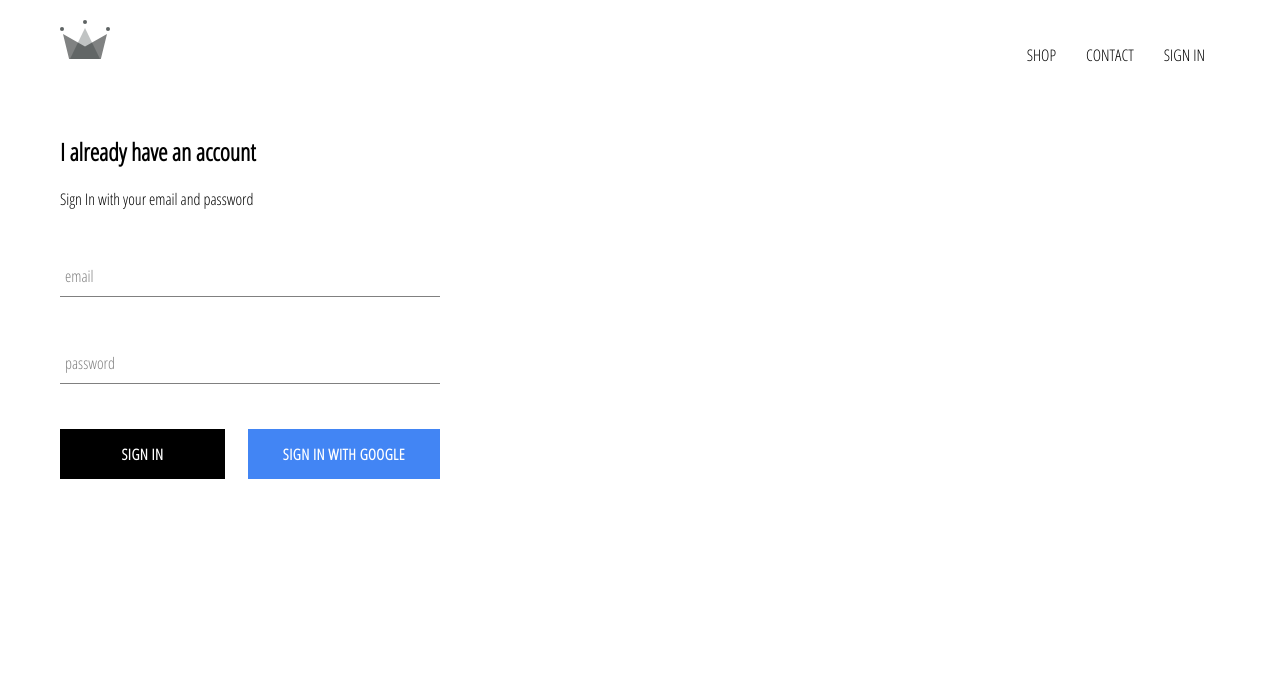
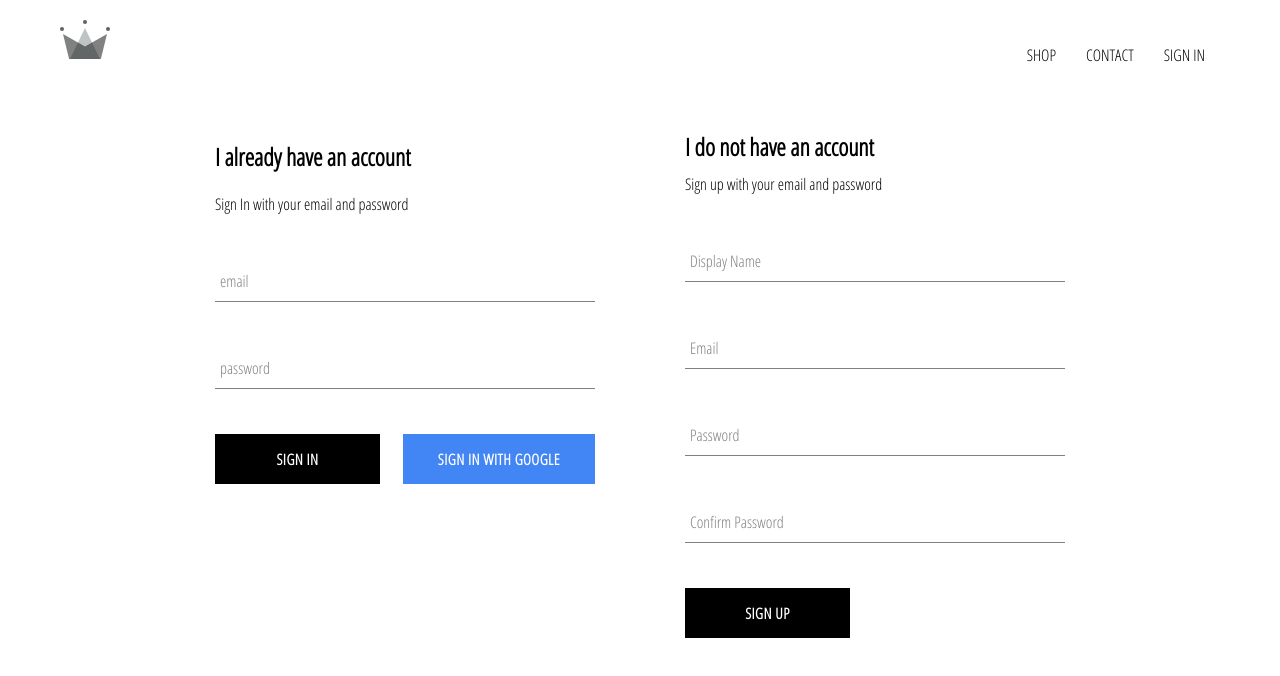
Before and after one commit to ColomboRiccardo/crwn-clothing, a React (Create React App) app: page /signIn in a window 1280 px wide. Shown: the top 676 px of the page. Built offline with nearby package versions, Linux system fonts and the light colour scheme; no server answers.

Commit message:
integrated sign up and sign in

```diff
--- a/src/App.js
+++ b/src/App.js
@@ -7,7 +7,7 @@
 import ShopPage from './pages/shoppage/shop.component';
 import Header from './components/header/header.component';
 import SignInAndSignUpPage from './pages/sign-in-and-sign-up/sign-in-and-sign-up.component';
-import { auth } from './firebase/firebase.utils';
+import { auth, createUserProfileDocument } from './firebase/firebase.utils';
 
 class App extends Component {
 	constructor() {
@@ -21,9 +21,26 @@
 	unsubscribeFromAuth = null;
 
 	componentDidMount() {
-		this.unsubscribeFromAuth = auth.onAuthStateChanged(user => {
-			this.setState({ currentUser: user });
-			console.log(user);
+		this.unsubscribeFromAuth = auth.onAuthStateChanged(async userAuth => {
+			if (userAuth) {
+				const userRef = await createUserProfileDocument(userAuth);
+
+				userRef.onSnapshot(snapShot => {
+					this.setState(
+						{
+							currentUser: {
+								id: snapShot.id,
+								...snapShot.data(),
+							},
+						},
+						() => {
+							console.log(this.state);
+						}
+					); //setstate is async
+				});
+			} else {
+				this.setState({ currentUser: userAuth }); //which was null
+			}
 		});
 	}
 
--- /dev/null
+++ b/src/components/sign-up/sign-up.component.jsx
@@ -0,0 +1,102 @@
+import React, { Component } from 'react';
+
+import FormInput from '../form-input/form-input.component';
+import CustomButton from '../custom-button/custom-button.component';
+
+import './sign-up.style.scss';
+
+import { auth, createUserProfileDocument } from '../../firebase/firebase.utils';
+
+class SignUp extends Component {
+	constructor() {
+		super();
+
+		this.state = {
+			displayName: '',
+			email: '',
+			password: '',
+			confirmPassword: '',
+		};
+	}
+
+	handleSubmit = async event => {
+		event.preventDefault();
+
+		const { displayName, email, password, confirmPassword } = this.state;
+
+		if (password !== confirmPassword) {
+			alert("Password don't match");
+			return;
+		}
+
+		try {
+			const { user } = await auth.createUserWithEmailAndPassword(
+				email,
+				password
+			);
+
+			await createUserProfileDocument(user, { displayName });
+
+			this.setState({
+				displayName: '',
+				email: '',
+				password: '',
+				confirmPassword: '',
+			});
+		} catch (error) {
+			console.error(error);
+		}
+	};
+
+	handleChange = event => {
+		const { name, value } = event.target;
+		this.setState({ [name]: value });
+	};
+
+	render() {
+		const { displayName, email, password, confirmPassword } = this.state;
+		return (
+			<div className='sign-up'>
+				<h2 className='title'>I do not have an account</h2>
+				<span>Sign up with your email and password</span>
+				<form className='sign-up-form' onSubmit={this.handleSubmit}>
+					<FormInput
+						type='text'
+						name='displayName'
+						value={displayName}
+						onChange={this.handleChange}
+						label='Display Name'
+						required
+					/>
+					<FormInput
+						type='email'
+						name='email'
+						value={email}
+						onChange={this.handleChange}
+						label='Email'
+						required
+					/>
+					<FormInput
+						type='password'
+						name='password'
+						value={password}
+						onChange={this.handleChange}
+						label='Password'
+						required
+					/>
+					<FormInput
+						type='password'
+						name='confirmPassword'
+						value={confirmPassword}
+						onChange={this.handleChange}
+						label='Confirm Password'
+						required
+					/>
+					<CustomButton type='submit'>Sign Up</CustomButton>
+				</form>
+			</div>
+		);
+	}
+}
+
+export default SignUp;
--- /dev/null
+++ b/src/components/sign-up/sign-up.style.scss
@@ -0,0 +1,9 @@
+.sign-up {
+	display: flex;
+	flex-direction: column;
+	width: 380px;
+
+	.title {
+		margin: 10px 0;
+	}
+}
--- a/src/firebase/firebase.utils.js
+++ b/src/firebase/firebase.utils.js
@@ -13,6 +13,33 @@
 	measurementId: 'G-F0PENYJWN9',
 };
 
+export const createUserProfileDocument = async (userAuth, additionalData) => {
+	if (!userAuth) return;
+
+	const userRef = firestore.doc(`users/${userAuth.uid}`);
+
+	const snapShot = await userRef.get();
+
+	console.log(snapShot);
+
+	if (!snapShot.exists) {
+		const { displayName, email } = userAuth;
+		const createdAt = new Date();
+
+		try {
+			await userRef.set({
+				displayName,
+				email,
+				createdAt,
+				...additionalData,
+			});
+		} catch (error) {
+			console.log('error creating user', error.message);
+		}
+	}
+	return userRef;
+};
+
 firebase.initializeApp(config);
 
 export const auth = firebase.auth();
--- a/src/pages/sign-in-and-sign-up/sign-in-and-sign-up.component.jsx
+++ b/src/pages/sign-in-and-sign-up/sign-in-and-sign-up.component.jsx
@@ -1,12 +1,14 @@
 import React from 'react';
 
 import SignIn from '../../components/sign-in/sign-in.component';
+import SignUp from '../../components/sign-up/sign-up.component';
 
 import './sign-in-and-sign-up.style.scss';
 
 const SignInAndSignUpPage = () => (
 	<div className='sign-in-and-sign-up'>
 		<SignIn />
+		<SignUp />
 	</div>
 );
 
--- a/src/pages/sign-in-and-sign-up/sign-in-and-sign-up.style.scss
+++ b/src/pages/sign-in-and-sign-up/sign-in-and-sign-up.style.scss
@@ -0,0 +1,6 @@
+.sign-in-and-sign-up {
+	width: 850px;
+	display: flex;
+	justify-content: space-between;
+	margin: 30px auto;
+}
```
